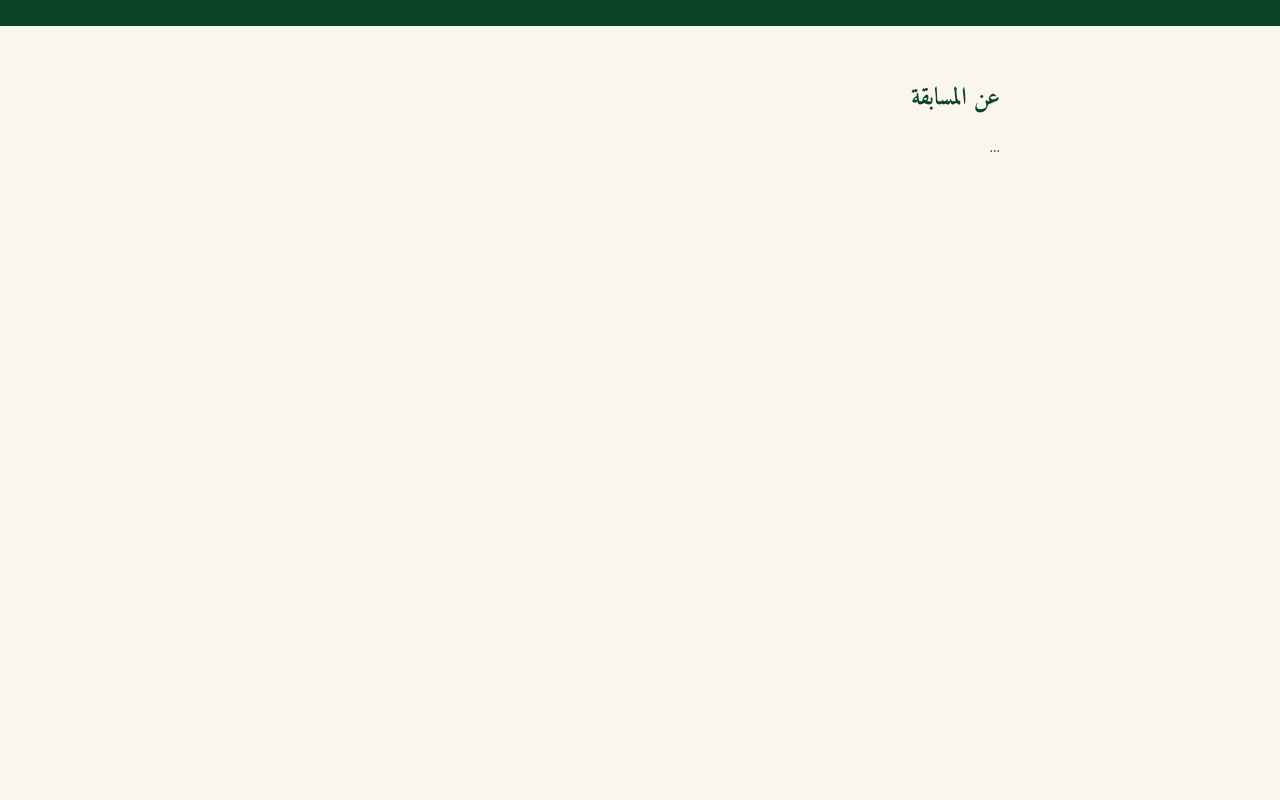
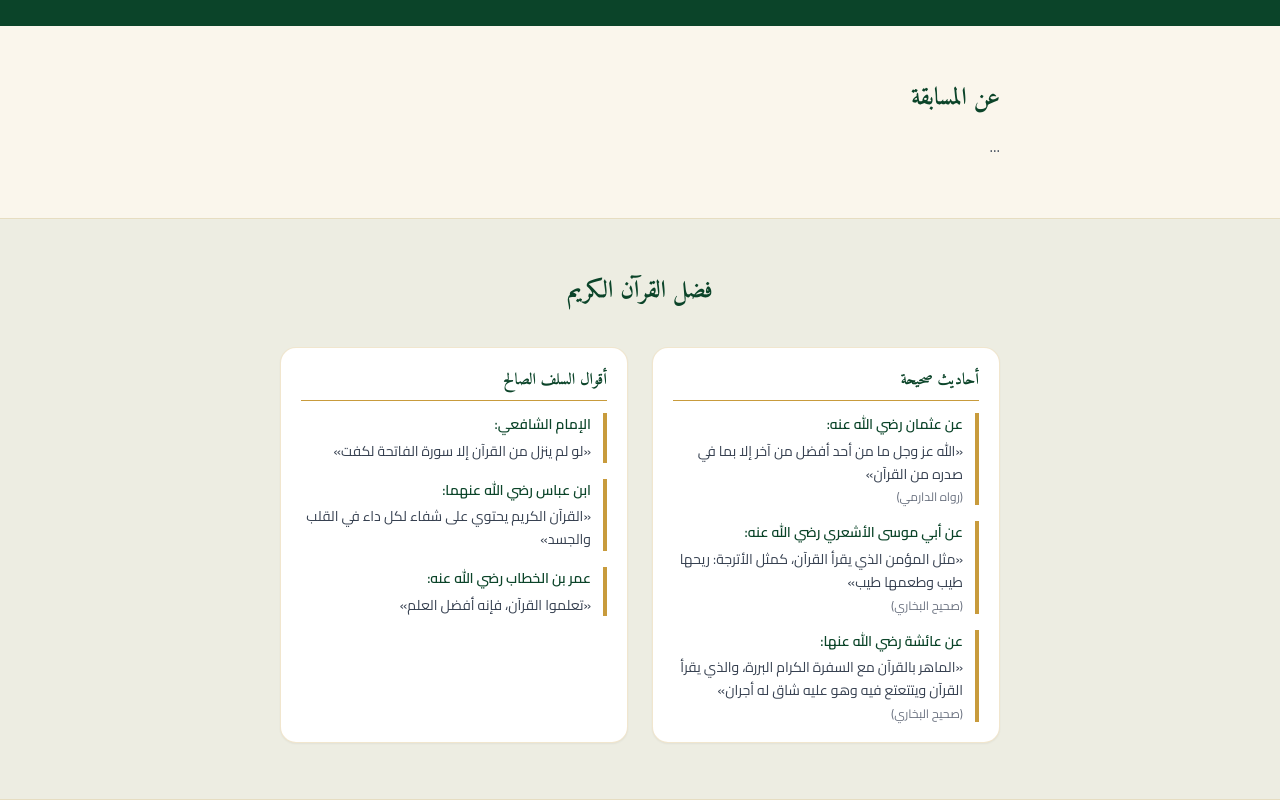
Before and after one commit to elmenshawy558/azhari-competition, a Next.js app in the folder azhari-admin/: page / in a window 1280 px wide. Shown: the part 334-1134 px from the top of the page. Before the commit the page ends 800 px from the top, so only its background shows below. Built offline with nearby package versions, Linux system fonts and the light colour scheme; no server answers; the database is empty.

Commit message:
Add files via upload

```diff
--- a/azhari-admin/src/app/page.tsx
+++ b/azhari-admin/src/app/page.tsx
@@ -39,6 +39,55 @@ export default function HomePage() {
         <h2 className="text-2xl font-bold text-green-deep mb-4">عن المسابقة</h2>
         <p className="text-gray-600 leading-8">{settings?.about_text || "..."}</p>
       </section>
+
+      <section className="bg-green-deep/5 border-t border-b border-gold/20 py-14">
+        <div className="max-w-3xl mx-auto px-6">
+          <h2 className="text-2xl font-bold text-green-deep mb-10 text-center">فضل القرآن الكريم</h2>
+
+          <div className="grid md:grid-cols-2 gap-6">
+            {/* Authentic Hadith */}
+            <div className="card bg-white">
+              <h3 className="font-bold text-green-deep mb-3 border-b border-gold pb-2">أحاديث صحيحة</h3>
+              <ul className="space-y-4 text-sm text-gray-700 leading-relaxed">
+                <li className="border-r-4 border-gold pr-3">
+                  <p className="font-semibold text-green-deep mb-1">عن عثمان رضي الله عنه:</p>
+                  <p>«الله عز وجل ما من أحد أفضل من آخر إلا بما في صدره من القرآن»</p>
+                  <p className="text-xs text-gray-500 mt-1">(رواه الدارمي)</p>
+                </li>
+                <li className="border-r-4 border-gold pr-3">
+                  <p className="font-semibold text-green-deep mb-1">عن أبي موسى الأشعري رضي الله عنه:</p>
+                  <p>«مثل المؤمن الذي يقرأ القرآن، كمثل الأترجة: ريحها طيب وطعمها طيب»</p>
+                  <p className="text-xs text-gray-500 mt-1">(صحيح البخاري)</p>
+                </li>
+                <li className="border-r-4 border-gold pr-3">
+                  <p className="font-semibold text-green-deep mb-1">عن عائشة رضي الله عنها:</p>
+                  <p>«الماهر بالقرآن مع السفرة الكرام البررة، والذي يقرأ القرآن ويتتعتع فيه وهو عليه شاق له أجران»</p>
+                  <p className="text-xs text-gray-500 mt-1">(صحيح البخاري)</p>
+                </li>
+              </ul>
+            </div>
+
+            {/* Salaf Sayings */}
+            <div className="card bg-white">
+              <h3 className="font-bold text-green-deep mb-3 border-b border-gold pb-2">أقوال السلف الصالح</h3>
+              <ul className="space-y-4 text-sm text-gray-700 leading-relaxed">
+                <li className="border-r-4 border-gold pr-3">
+                  <p className="font-semibold text-green-deep mb-1">الإمام الشافعي:</p>
+                  <p>«لو لم ينزل من القرآن إلا سورة الفاتحة لكفت»</p>
+                </li>
+                <li className="border-r-4 border-gold pr-3">
+                  <p className="font-semibold text-green-deep mb-1">ابن عباس رضي الله عنهما:</p>
+                  <p>«القرآن الكريم يحتوي على شفاء لكل داء في القلب والجسد»</p>
+                </li>
+                <li className="border-r-4 border-gold pr-3">
+                  <p className="font-semibold text-green-deep mb-1">عمر بن الخطاب رضي الله عنه:</p>
+                  <p>«تعلموا القرآن، فإنه أفضل العلم»</p>
+                </li>
+              </ul>
+            </div>
+          </div>
+        </div>
+      </section>
     </main>
   );
 }
```
